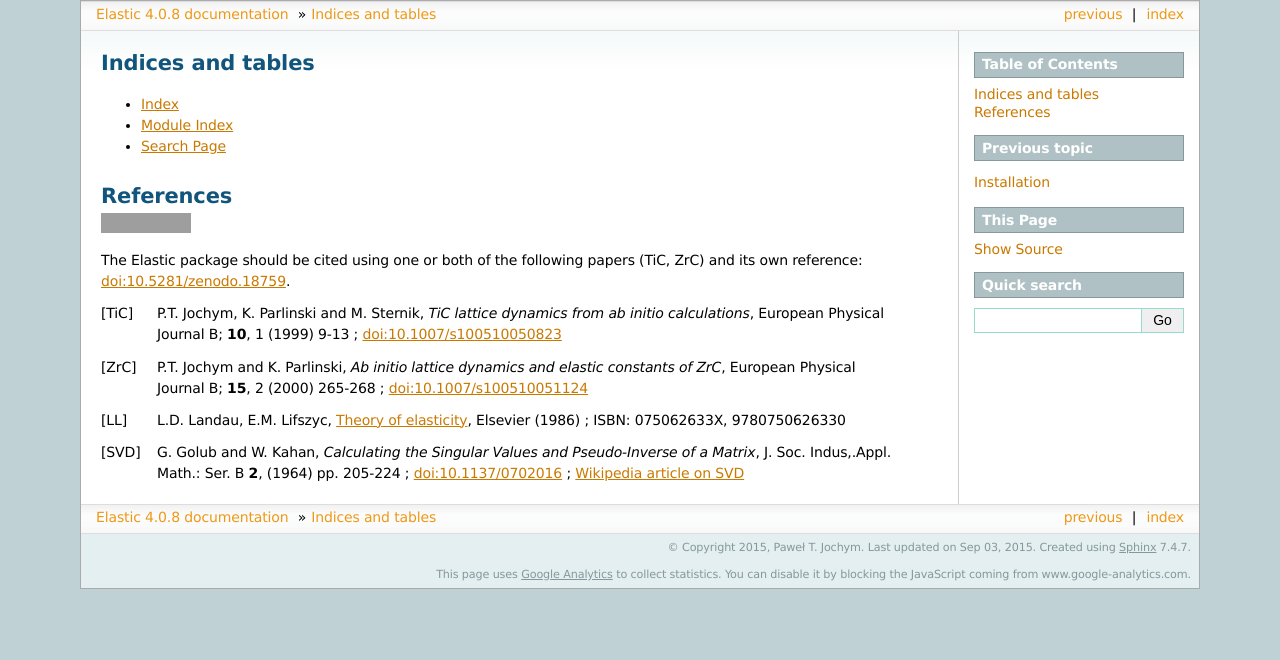
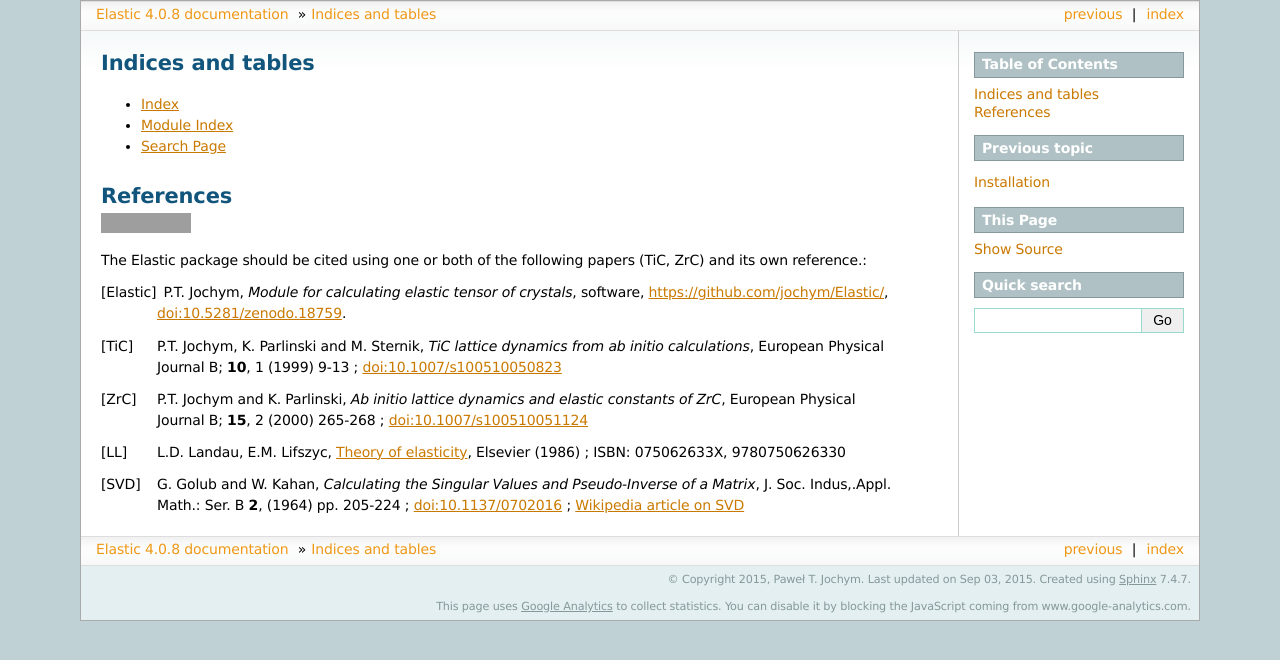
Before and after one commit to jochym/Elastic, a Sphinx documentation site: the page built from doc/source/endmatter.rst, in a window 1280 px wide. Shown: the top 660 px of the page. Built offline with Sphinx 7.4.7, drawn with Linux system fonts in a browser that asks for light colours; comment, search, counter and statistics services are not loaded; grey boxes are pictures that could not be loaded.

```diff
--- a/doc/source/endmatter.rst
+++ b/doc/source/endmatter.rst
@@ -13,8 +13,12 @@ References
    :target: http://dx.doi.org/10.5281/zenodo.18759.
 
 The Elastic package should be cited using one or both of the following papers
-(TiC, ZrC) and its own reference: `doi:10.5281/zenodo.18759 <http://dx.doi.org/10.5281/zenodo.18759>`_.
+(TiC, ZrC) and its own reference.:
 
+.. [Elastic] P.T. Jochym,
+        *Module for calculating elastic tensor of crystals*,
+        software, https://github.com/jochym/Elastic/,
+        `doi:10.5281/zenodo.18759 <http://dx.doi.org/10.5281/zenodo.18759>`_.
 .. [TiC] P.T. Jochym, K. Parlinski and M. Sternik,
         *TiC lattice dynamics from ab initio calculations*,
         European Physical Journal B; **10**, 1 (1999) 9-13 ;
```
